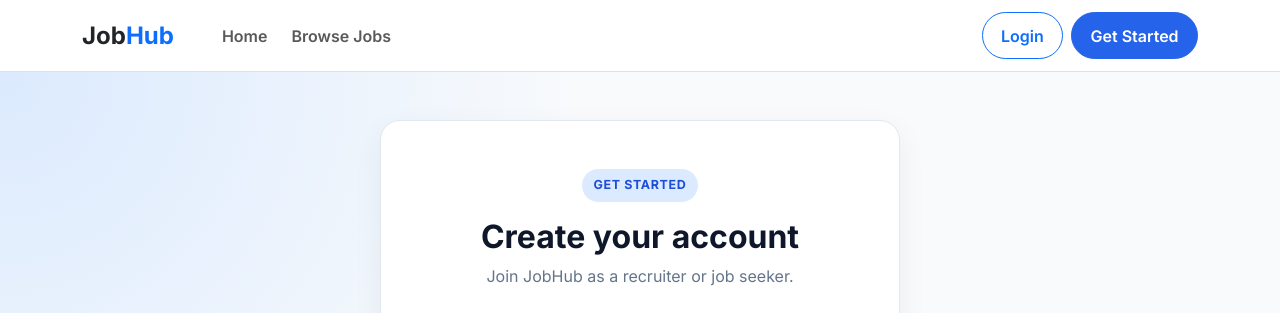
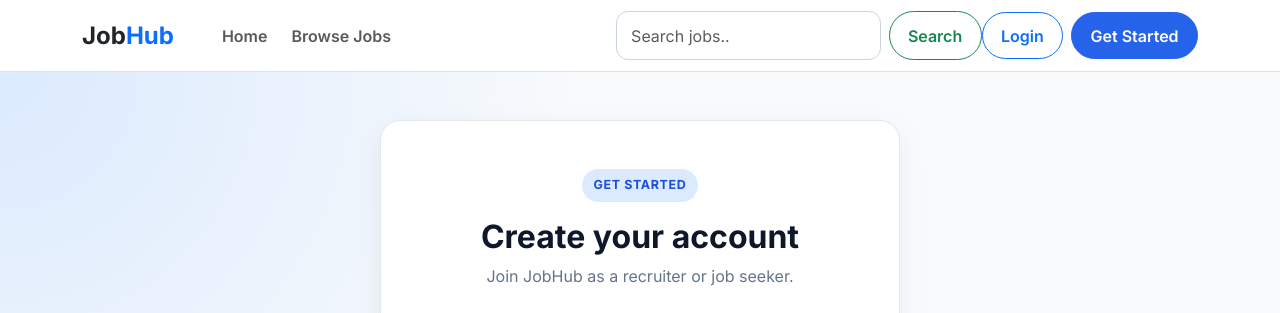
Before and after one commit to mriyad22/Job_portal_project, a Django app: page /register/ in a window 1280 px wide. Shown: the top 313 px of the page. Run offline with Django 5.2, Linux system fonts and the light colour scheme.

Commit message:
implement search option

```diff
--- a/portal/templates/master/nav.html
+++ b/portal/templates/master/nav.html
@@ -26,6 +26,13 @@
           {% endif %}
         {% endif %}
       </ul>
+      <div class="ml-5">
+        <form method='get' action="{% url 'jb_list' %}" class="d-flex ml-5" role="search">
+          <input class="form-control me-2" type="text" placeholder="Search jobs.." name='q' value="{{keyword}}" aria-label="Search"/>
+          <button class="btn btn-outline-success btn-pill .btn-sm" type="submit">Search</button>
+        </form>
+      </div>
+
       <div class="d-flex align-items-center gap-2">
         {% if request.user.is_authenticated %}
           <span class="d-none d-md-inline small text-muted">Hi, {{ request.user.display_name|default:request.user.username }}</span>
--- a/portal/views.py
+++ b/portal/views.py
@@ -4,6 +4,8 @@ from django.contrib.auth.decorators import login_required
 from django.contrib import messages
 from .models import *
 from .forms import *
+
+from django.db.models import Q
 
 
 #-------------> Home
@@ -189,17 +191,24 @@ def jb_list(request):
         if request.user.user_type == 'Recruiter':
             data = JobPostModel.objects.filter(posted_by = request.user.recruiter_profile)
         else:
-            data = JobPostModel.objects.all()
+            data = JobPostModel.objects.select_related('posted_by')
     else:
-        data = JobPostModel.objects.all()
+        data = JobPostModel.objects.select_related('posted_by')
 
-        if request.method == 'GET':
-            cat = request.GET.get('cate_id')
-            if cat:
-                data = JobPostModel.objects.filter(category = cat)
+    cat = request.GET.get('cate_id')
+    if cat:
+        data = JobPostModel.objects.filter(category = cat)
+
+    keyword = request.GET.get('q', '').strip()
+    if keyword:
+        data = data.filter(
+            Q(jb_title__icontains = keyword) |
+            Q(jb_description__icontains = keyword)
+        )
 
     con = {
-        'data' : data
+        'data' : data,
+        'keyword' : keyword
     }
 
     return render(request, 'jobs/jb-list.html', con)
```
Also changed, not shown: db.sqlite3.
